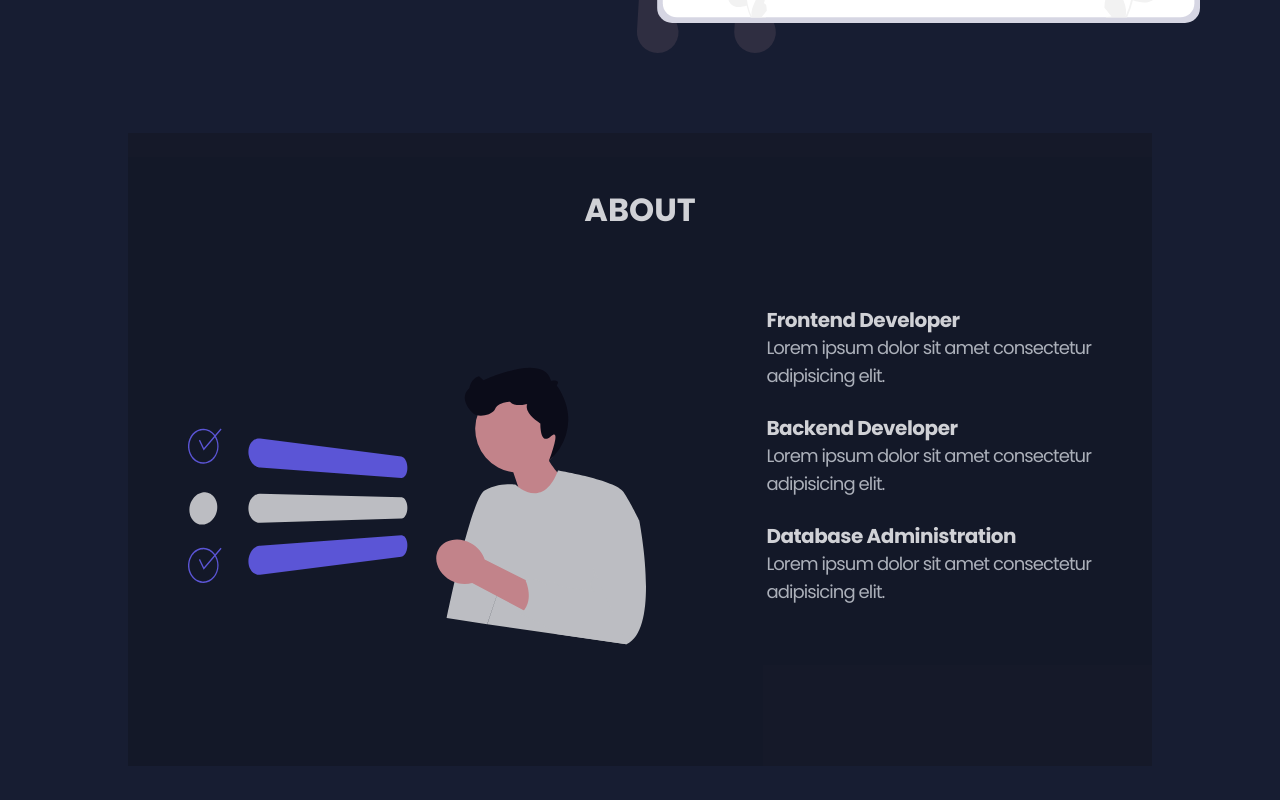
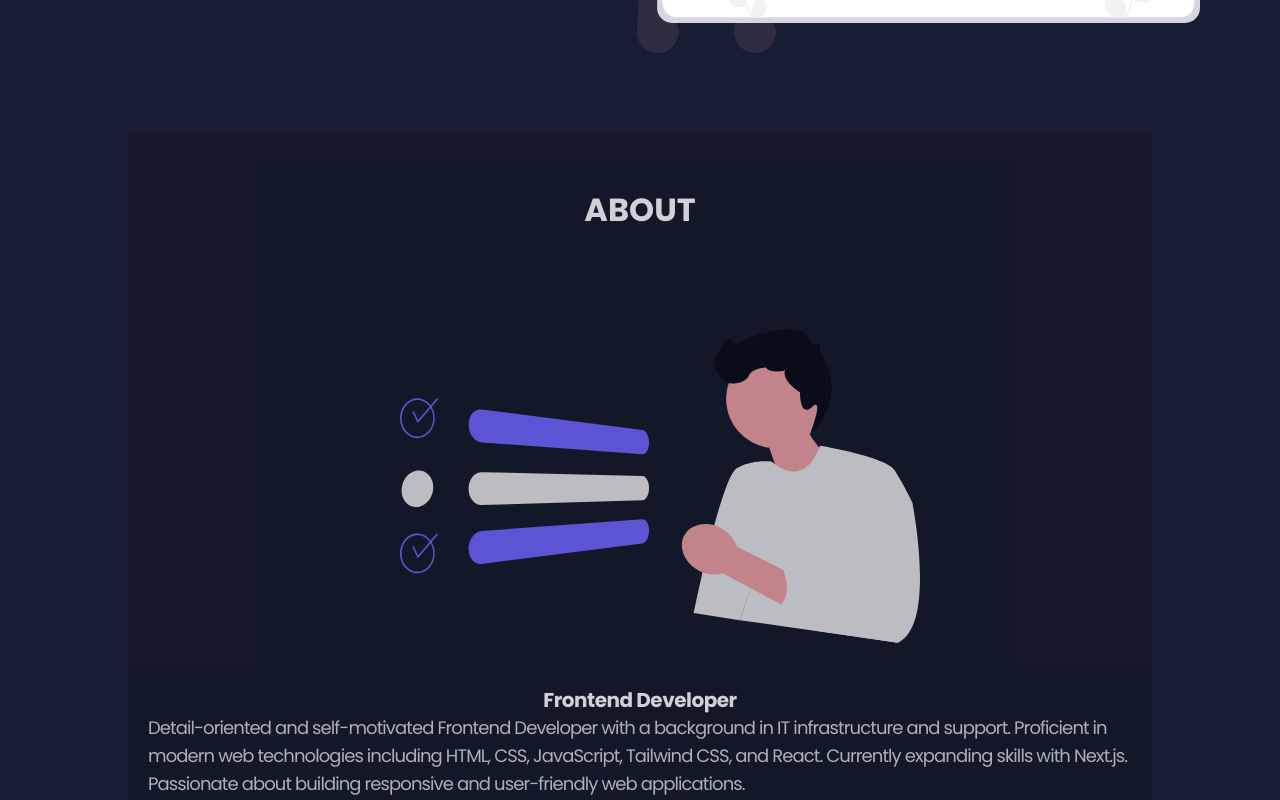
Before and after one commit to A-Nafis-Ch/MY_PORTFOLIO, a React (Vite) app: page / in a window 1280 px wide. Shown: the part 860-1660 px from the top of the page. Built offline with nearby package versions, Linux system fonts and the light colour scheme; a web font is replaced by a local one.

Commit message:
About section modified

```diff
--- a/src/components/About/About.jsx
+++ b/src/components/About/About.jsx
@@ -1,13 +1,16 @@
-import React from 'react'
+import React from "react";
 
 const About = () => {
   return (
-        <div id='About' className='text-white bg-[#0D0D0D]/30 w-4/5 md:w-4/5 justify-center items-center m-auto opacity-80 p-5'>
+    <div
+      id="About"
+      className="text-white bg-[#0D0D0D]/30 w-4/5 md:w-4/5 justify-center items-center m-auto opacity-80 p-5"
+    >
+      <h1 className="font-bold flex items-center justify-center text-lg md:text-[2rem] p-4 md:p-8">
+        ABOUT
+      </h1>
 
-            <h1 className='font-bold flex items-center justify-center text-lg md:text-[2rem] p-4 md:p-8'>ABOUT</h1>
-
-            <div className="flex flex-col md:flex-row md:gap-40 items-center md:items-start py-5 md:py-10">
-
+      <div className="flex flex-col items-center py-5 ">
         {/* Left Side - Image */}
         <div>
           <img
@@ -18,35 +21,23 @@ const About = () => {
         </div>
 
         {/* Right Side - Text */}
-                <div className="flex flex-col gap-y-6">
+        <div className="flex flex-col">
           <div>
-                        <h1 className="font-bold tracking-tight text-base md:text-xl">Frontend Developer</h1>
+            <h1 className="font-bold tracking-tight text-base md:text-xl flex items-center justify-center">
+              Frontend Developer
+            </h1>
             <p className="text-sm md:text-lg tracking-tighter text-gray-300">
-                            Lorem ipsum dolor sit amet consectetur adipisicing elit.
-                        </p>
-                    </div>
-
-                    <div>
-                        <h1 className="font-bold tracking-tight text-base md:text-xl">Backend Developer</h1>
-                        <p className="text-sm md:text-lg tracking-tighter text-gray-300">
-                            Lorem ipsum dolor sit amet consectetur adipisicing elit.
-                        </p>
-                    </div>
-
-                    <div>
-                        <h1 className="font-bold tracking-tight text-base md:text-xl">Database Administration</h1>
-                        <p className="text-sm md:text-lg tracking-tighter text-gray-300">
-                            Lorem ipsum dolor sit amet consectetur adipisicing elit.
+              Detail-oriented and self-motivated Frontend Developer with a
+              background in IT infrastructure and support. Proficient in modern
+              web technologies including HTML, CSS, JavaScript, Tailwind CSS,
+              and React. Currently expanding skills with Next.js. Passionate
+              about building responsive and user-friendly web applications.
             </p>
           </div>
         </div>
+      </div>
+    </div>
+  );
+};
 
-            </div>
-
-
-
-        </div>
-    )
-}
-
-export default About
+export default About;
```
Also changed, not shown: public/Spotify Clone/Spotify_Clone.png (deleted). Lines whose indentation alone changed are shown as unchanged.
